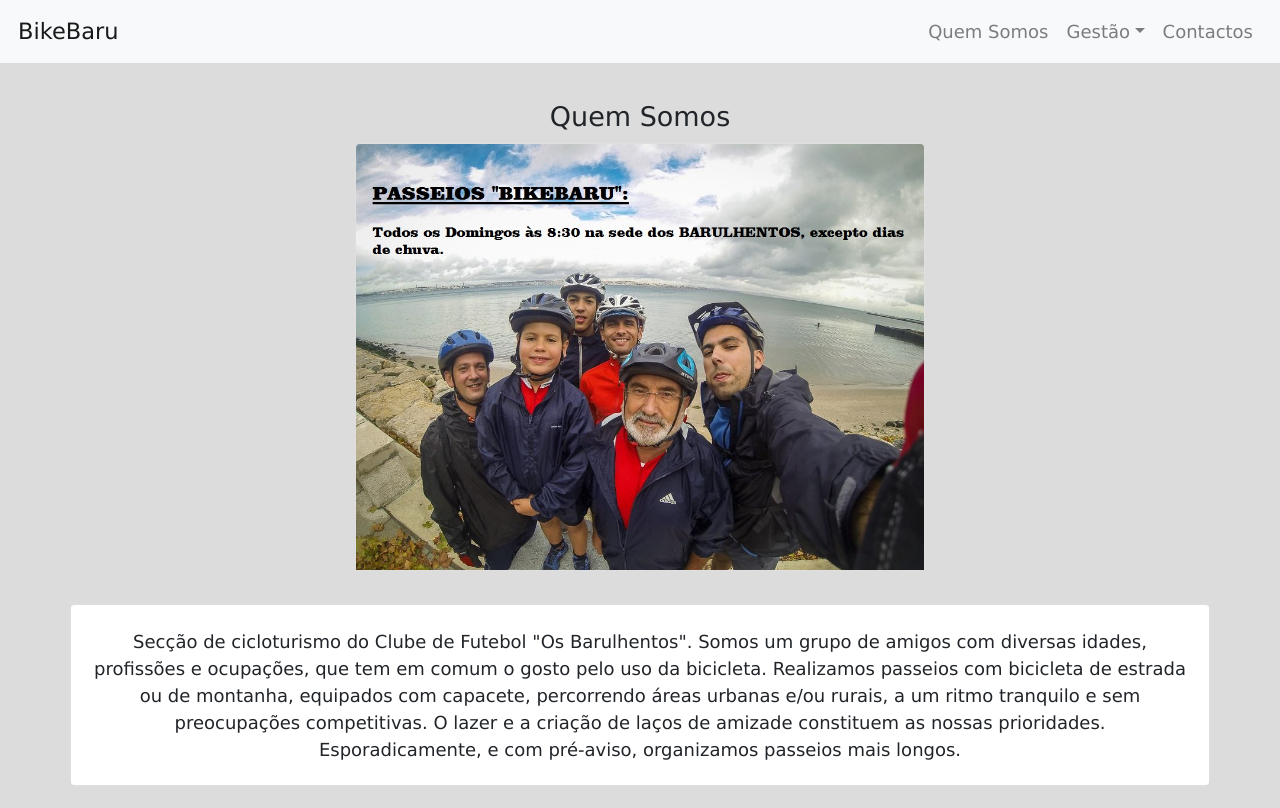
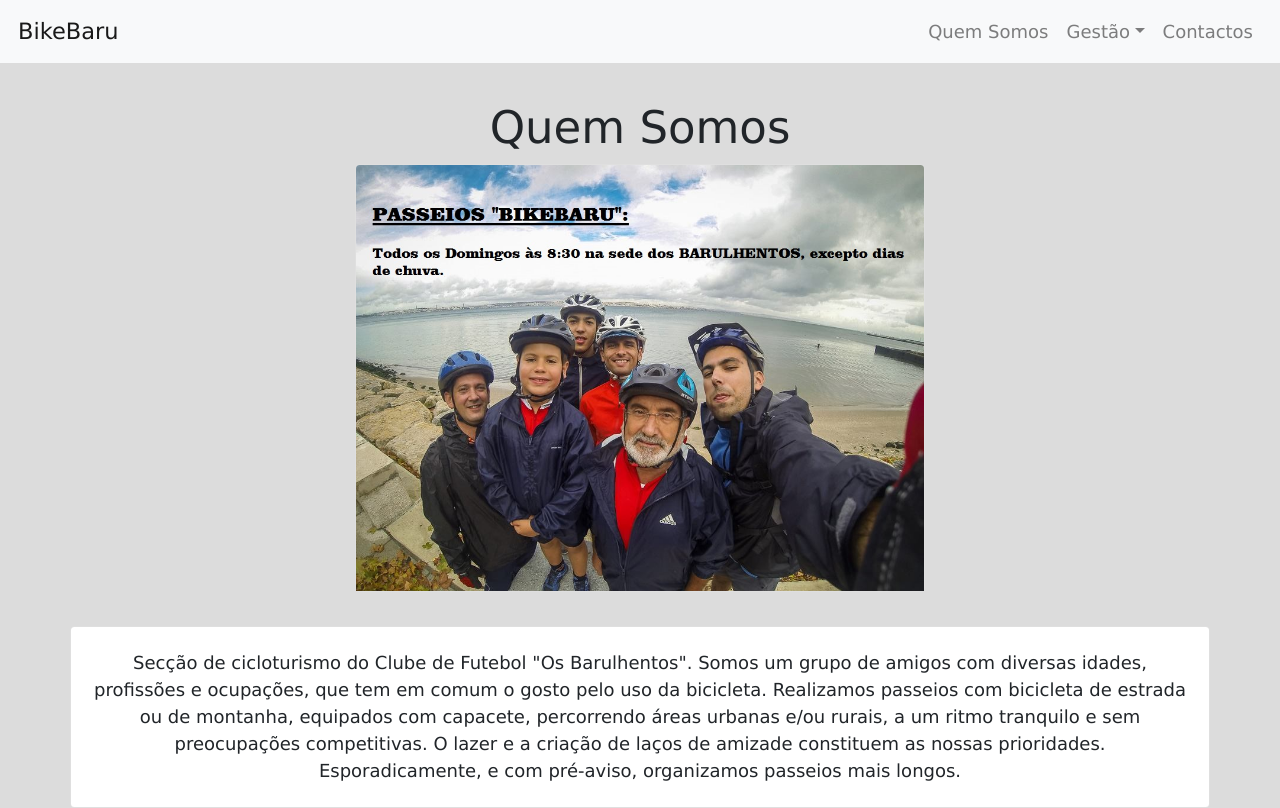
Before and after one commit to josecfsilva/BikeBaru-Web, a React (Create React App) app: page /about in a window 1280 px wide. Built offline with nearby package versions, Linux system fonts and the light colour scheme.

Commit message:
Changed heading 4 to heading 1

```diff
--- a/src/components/content/About.js
+++ b/src/components/content/About.js
@@ -7,7 +7,7 @@ export default class About extends React.Component {
     render() {
         return (
             <Container>
-                <h4 style={{ textAlign: "center" }}>Quem Somos</h4>
+                <h1 style={{ textAlign: "center" }}>Quem Somos</h1>
 
                 <Row className="justify-content-center">
                     <Card style={{ width: '50%' }}>
--- a/src/components/content/Contacts.js
+++ b/src/components/content/Contacts.js
@@ -12,7 +12,7 @@ export default class Contacts extends React.Component {
     render() {
         return (
             <Container>
-                <h4 style={{ textAlign: "center" }}>Contactos</h4>
+                <h1 style={{ textAlign: "center" }}>Contactos</h1>
 
                 <Row className="justify-content-center">
                     <Card>
--- a/src/components/management/Circuit.js
+++ b/src/components/management/Circuit.js
@@ -164,7 +164,7 @@ export default class Circuit extends React.Component {
 
         return (
             <div className="containerTable">
-                <h4 style={{ textAlign: "center" }}>Circuitos</h4>
+                <h1 style={{ textAlign: "center" }}>Circuitos</h1>
 
                 <Row className="justify-content-center">
                     <Button variant="dark" onClick={this.toggleNewCircuitModal}>Adicionar</Button>
--- a/src/components/management/Partner.js
+++ b/src/components/management/Partner.js
@@ -174,7 +174,7 @@ export default class Partner extends React.Component {
 
         return (
             <div className="containerTable">
-                <h4 style={{ textAlign: "center" }}>Sócios</h4>
+                <h1 style={{ textAlign: "center" }}>Sócios</h1>
 
                 <Row className="justify-content-center">
                     <Button variant="dark" onClick={this.toggleNewPartnerModal}>Adicionar</Button>
```
